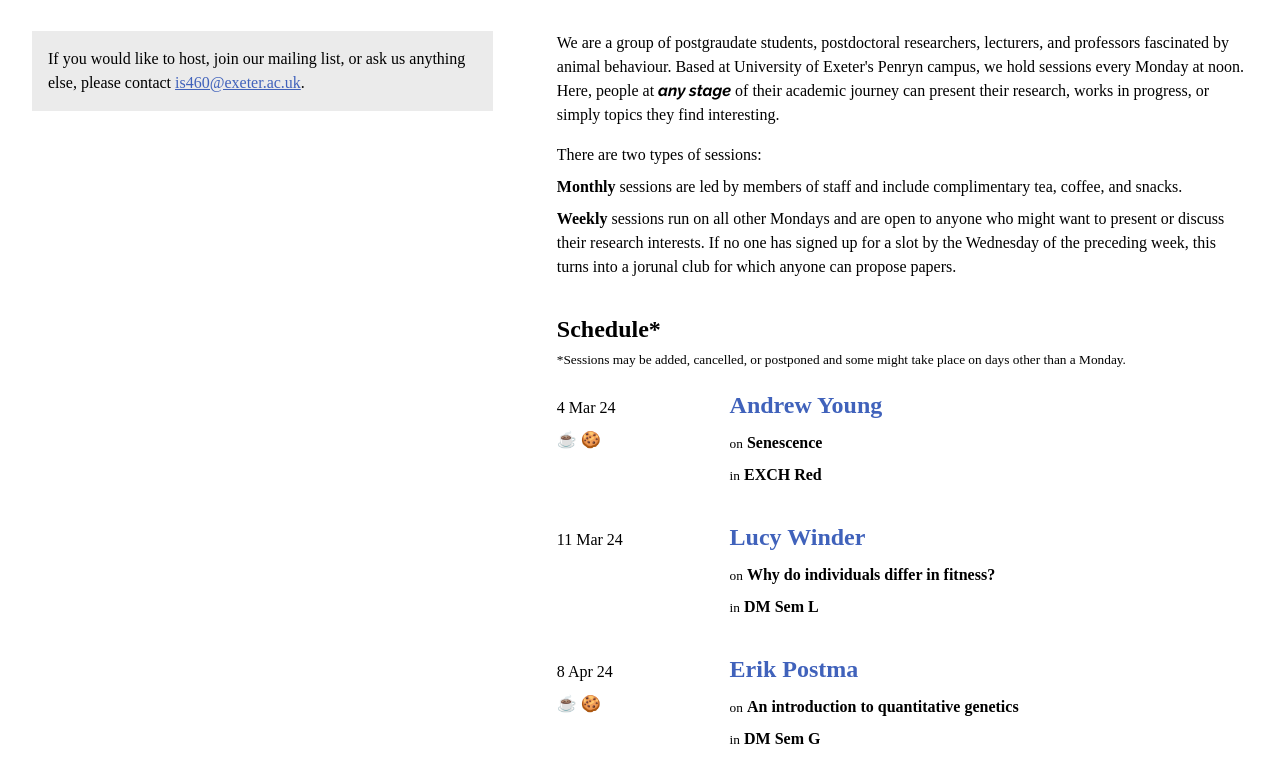
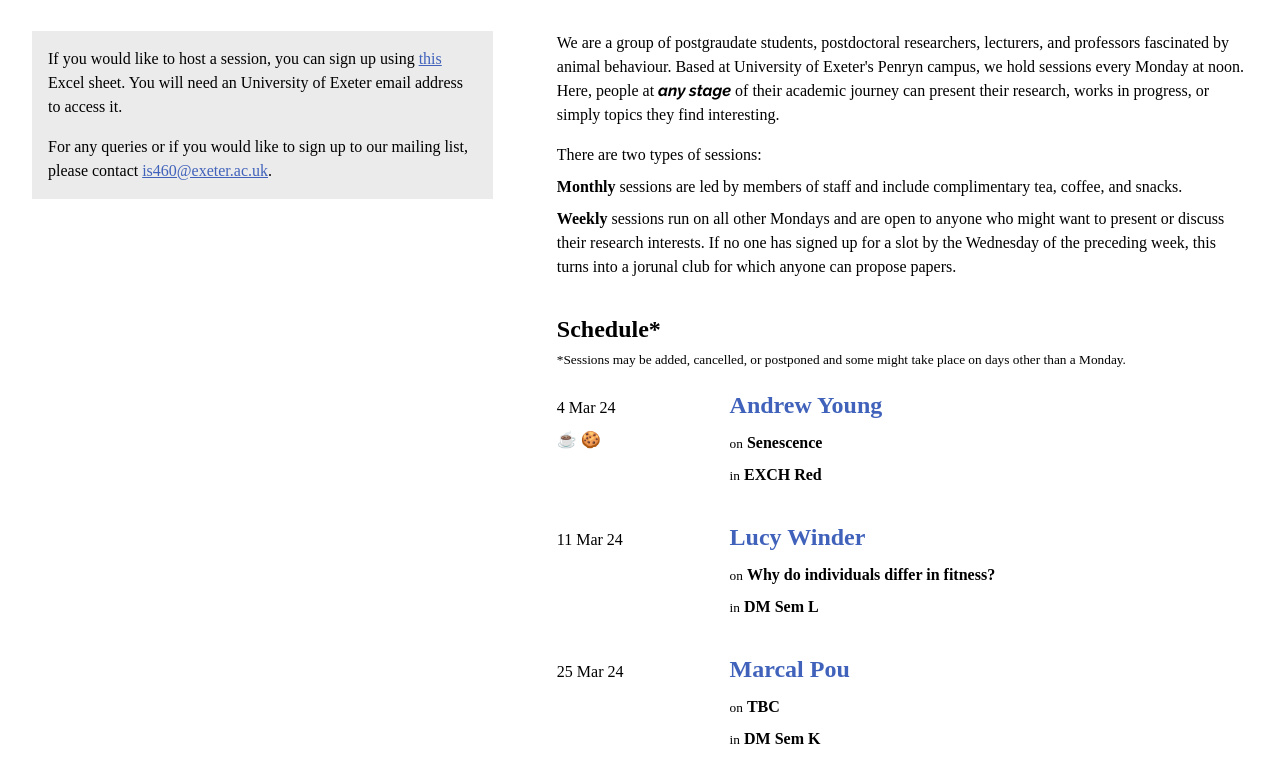
Before and after one commit to naahsi/bdg, an Astro site: page / in a window 1280 px wide. Shown: the part 480-1260 px from the top of the page. Built offline with nearby package versions, Linux system fonts and the light colour scheme; Astro itself is replaced by a stand-in of ours; a web font is replaced by a local one.

Commit message:
added sign-up sheet

```diff
--- a/src/content/schedule/index.json
+++ b/src/content/schedule/index.json
@@ -12,6 +12,13 @@
     "type": "weekly",
     "host": "Lucy Winder",
     "topic": "Why do individuals differ in fitness?"
+  },
+  {
+    "date": "2024-03-25",
+    "location": "DM Sem K",
+    "type": "weekly",
+    "host": "Marcal Pou",
+    "topic": "TBC"
   },
   {
     "date": "2024-04-08",
--- a/src/pages/index.astro
+++ b/src/pages/index.astro
@@ -23,8 +23,8 @@ const { data } = await getEntry('schedule', 'index');
 		</header>
 		<main>
       <aside>
-        If you would like to host, join our mailing list, or ask us anything else, please contact
-        <a href="mailto:is460@exeter.ac.uk">is460@exeter.ac.uk</a>.
+        <p>If you would like to host a session, you can sign up using <a href="https://universityofexeteruk-my.sharepoint.com/:x:/r/personal/is460_exeter_ac_uk/Documents/Behaviour%20Discussion%20Group.xlsx?d=wef31c5a172fc4dcc918a22a41f2c6d93&csf=1&web=1&e=IUBK53">this</a> Excel sheet. You will need an University of Exeter email address to access it.</p>
+        <p>For any queries or if you would like to sign up to our mailing list, please contact <a href="mailto:is460@exeter.ac.uk">is460@exeter.ac.uk</a>.</p>
       </aside>
       <section>
         <p>We are a group of postgraudate students, postdoctoral researchers, lecturers, and professors fascinated by animal behaviour. Based at University of Exeter's Penryn campus, we hold sessions every Monday at noon. Here, people at <b><i>any stage</i></b> of their academic journey can present their research, works in progress, or simply topics they find interesting.</p>
@@ -257,7 +257,7 @@ const { data } = await getEntry('schedule', 'index');
   header img { position: absolute; right: 0; }
   main { padding: var(--pad); display: grid; align-items: flex-start; }
   aside { padding: 1rem; background-color: #ebebeb; }
-  section > p + p { margin-top: 1rem; }
+  :is(aside, section) > p + p { margin-top: 1rem; }
   section p + ol { margin-top: 0.5rem; }
   section ol { display: grid; row-gap: 0.5rem; }
   section h2 { margin-top: 2rem; }
```
